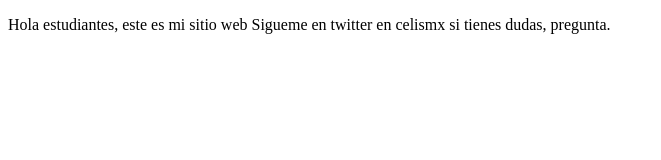
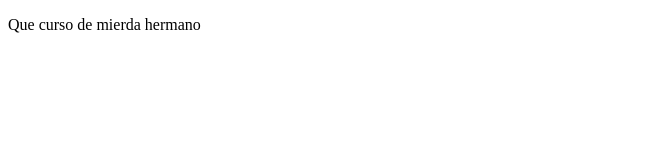
Before and after one commit to joselojedac/PruebaPlatziJS, a plain HTML site: page proyectoDemoCursoPrework/index.html in a window 1280 px wide. Shown: the whole page, without its empty margins (0-661 px from the left). Drawn offline with Linux system fonts and the light colour scheme.

Commit message:
Nuevo html

```diff
--- a/proyectoDemoCursoPrework/index.html
+++ b/proyectoDemoCursoPrework/index.html
@@ -8,8 +8,7 @@
 </head>
 <body>
     <p>
-        Hola estudiantes, este es mi sitio web
-        Sigueme en twitter en celismx si tienes dudas, pregunta.
+        Que curso de mierda hermano
     </p>
 </body>
 </html>
```
